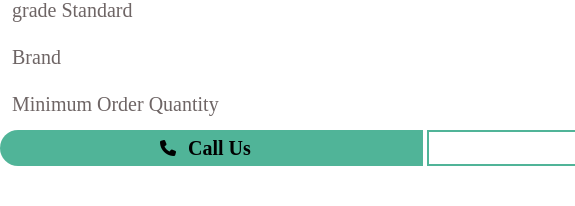
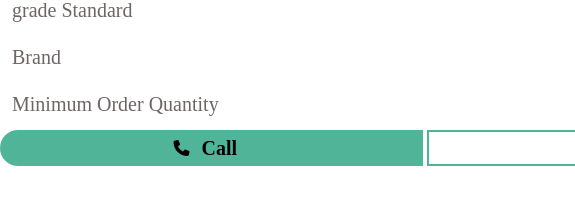
Before and after one commit to 75ShubhamSonar/rs-worm, a plain HTML site: page index.html in a window 1280 px wide. Shown: the part 738-944 px from the top of the page, 0-575 px from the left. Drawn offline with Linux system fonts and the light colour scheme; a small style sheet from the web is missing.

Commit message:
Update index.html

```diff
--- a/index.html
+++ b/index.html
@@ -60,7 +60,7 @@
             <div class="call">
 
               <i class="fa-solid fa-phone"></i>
-              <a href="tel:+91 9765469024" style="text-decoration: none;">  <p> Call Us</p></a>
+              <a href="tel:+91 9765469024" style="text-decoration: none;">  <p> Call </p></a>
             </div>
             <div class="whatsapp">
                 <i class="fa-brands fa-whatsapp"></i>
```
